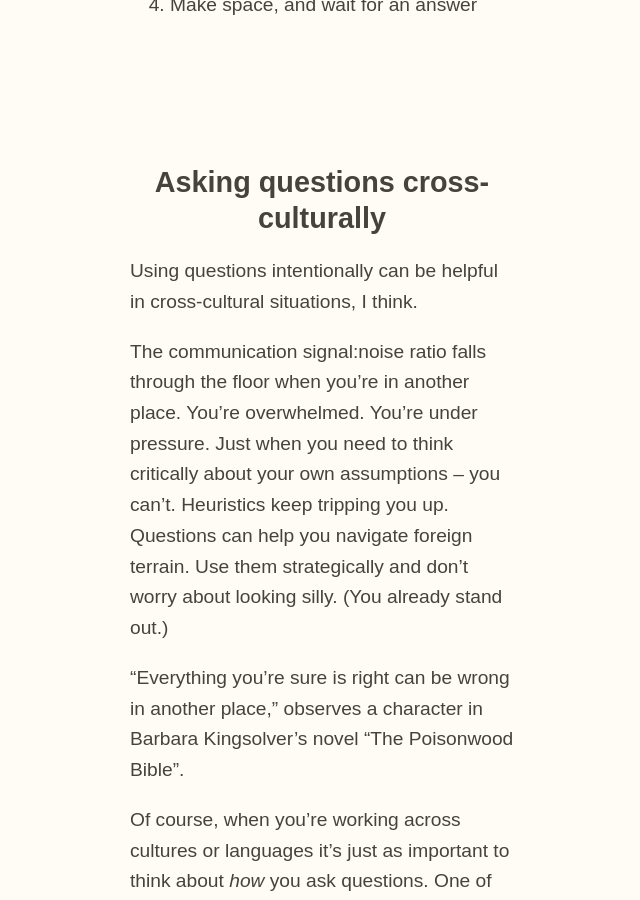
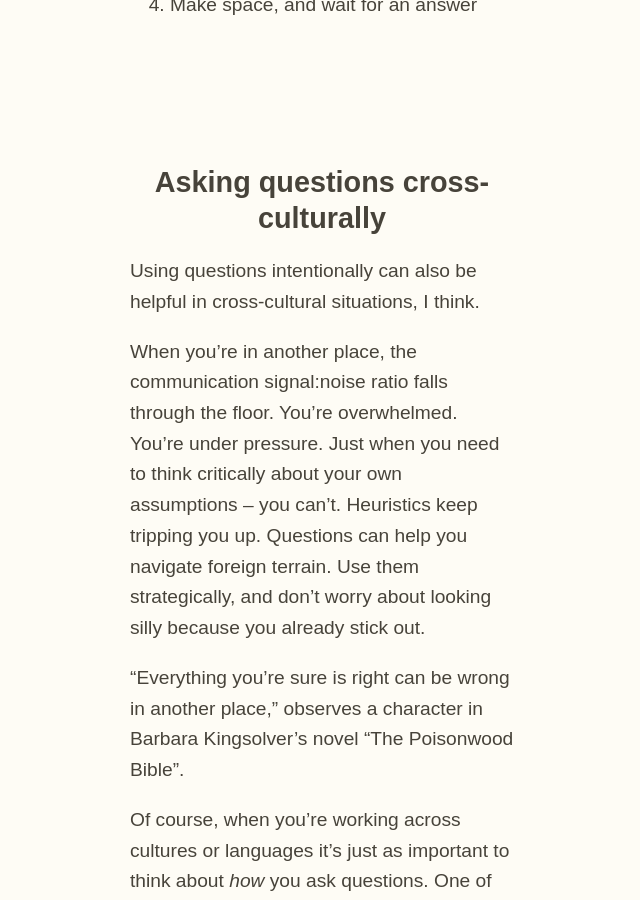
Before and after one commit to zachmccabe/zachmccabe.github.io, a Jekyll site: the page built from just_ask.md, in a window 1280 px wide and 900 px high, scrolled down 1316 px. Shown: the whole window, without its empty margins (318-958 px from the left). Built offline with Jekyll 4.4.1, drawn with Linux system fonts in a browser that asks for light colours; some of the changed text lies outside the part shown.

Commit message:
Update just_ask.md

```diff
--- a/just_ask.md
+++ b/just_ask.md
@@ -35,9 +35,9 @@ Maybe "dumb" questions aren't so dumb after all?
 
 ## Asking questions cross-culturally
 
-Using questions intentionally can be helpful in cross-cultural situations, I think.
+Using questions intentionally can also be helpful in cross-cultural situations, I think.
 
-The communication signal:noise ratio falls through the floor when you're in another place. You're overwhelmed. You're under pressure. Just when you need to think critically about your own assumptions – you can't. Heuristics keep tripping you up. Questions can help you navigate foreign terrain. Use them strategically and don't worry about looking silly. (You already stand out.)
+When you're in another place, the communication signal:noise ratio falls through the floor. You're overwhelmed. You're under pressure. Just when you need to think critically about your own assumptions – you can't. Heuristics keep tripping you up. Questions can help you navigate foreign terrain. Use them strategically, and don't worry about looking silly because you already stick out.
 
 "Everything you're sure is right can be wrong in another place," observes a character in Barbara Kingsolver's novel "The Poisonwood Bible".
 
```
Also changed, not shown: other parts of just_ask.md (+1 -1 lines).
